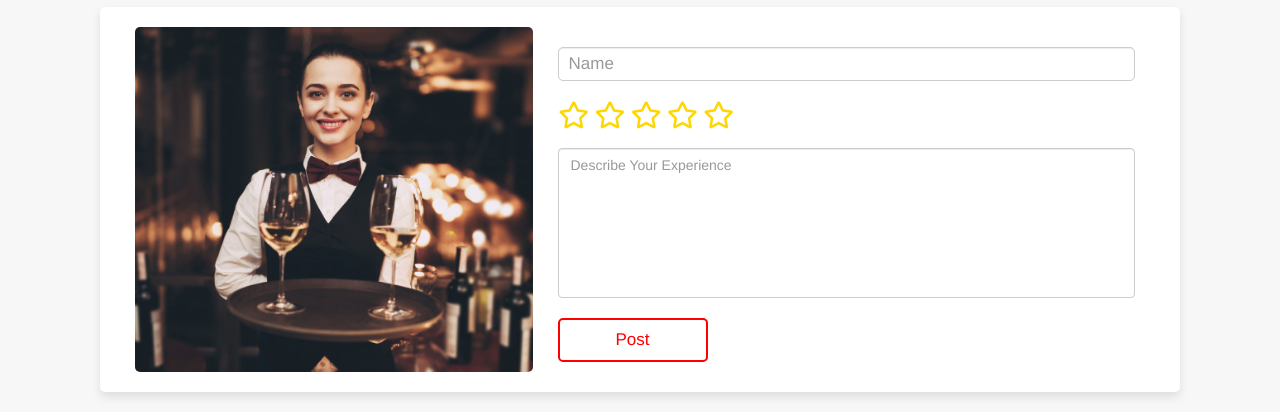
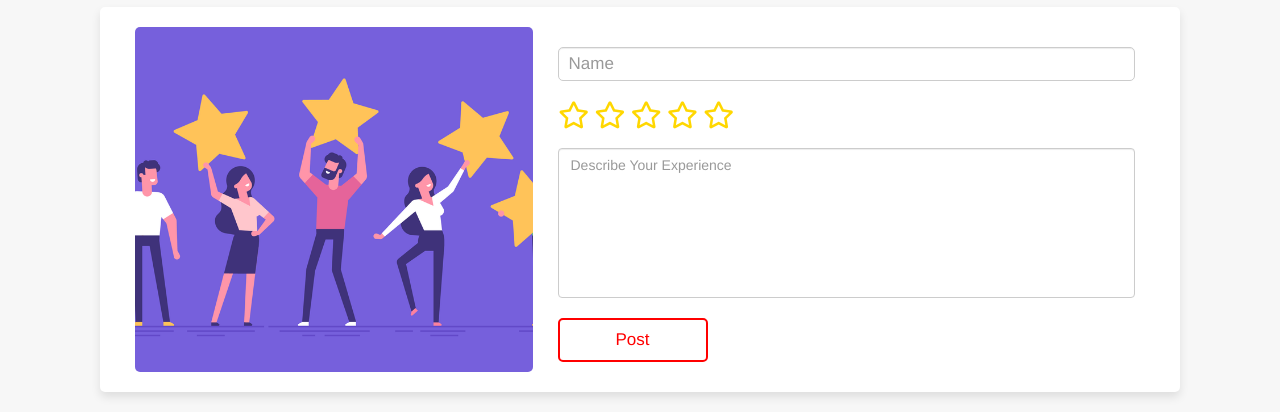
Before and after one commit to AdarshKumarDash/Foodie, a plain HTML site: page morereview.html in a window 1280 px wide. Shown: the part 712-1124 px from the top of the page. Drawn offline with nearby package versions, Linux system fonts and the light colour scheme; a script that the page names is missing.

Commit message:
Add files via upload

```diff
--- a/morereview.html
+++ b/morereview.html
@@ -71,7 +71,7 @@
         <h1 class="hding">write<span> your review</span></h1>
         <div class="row">
             <div class="image">
-                <img src="order-img.jpg">
+                <img src="review image.png">
             </div>
             <form action="">
                 <div class="inputBox">
```
Also changed, not shown: index.html (+1 -0 lines), review image.png (added).
